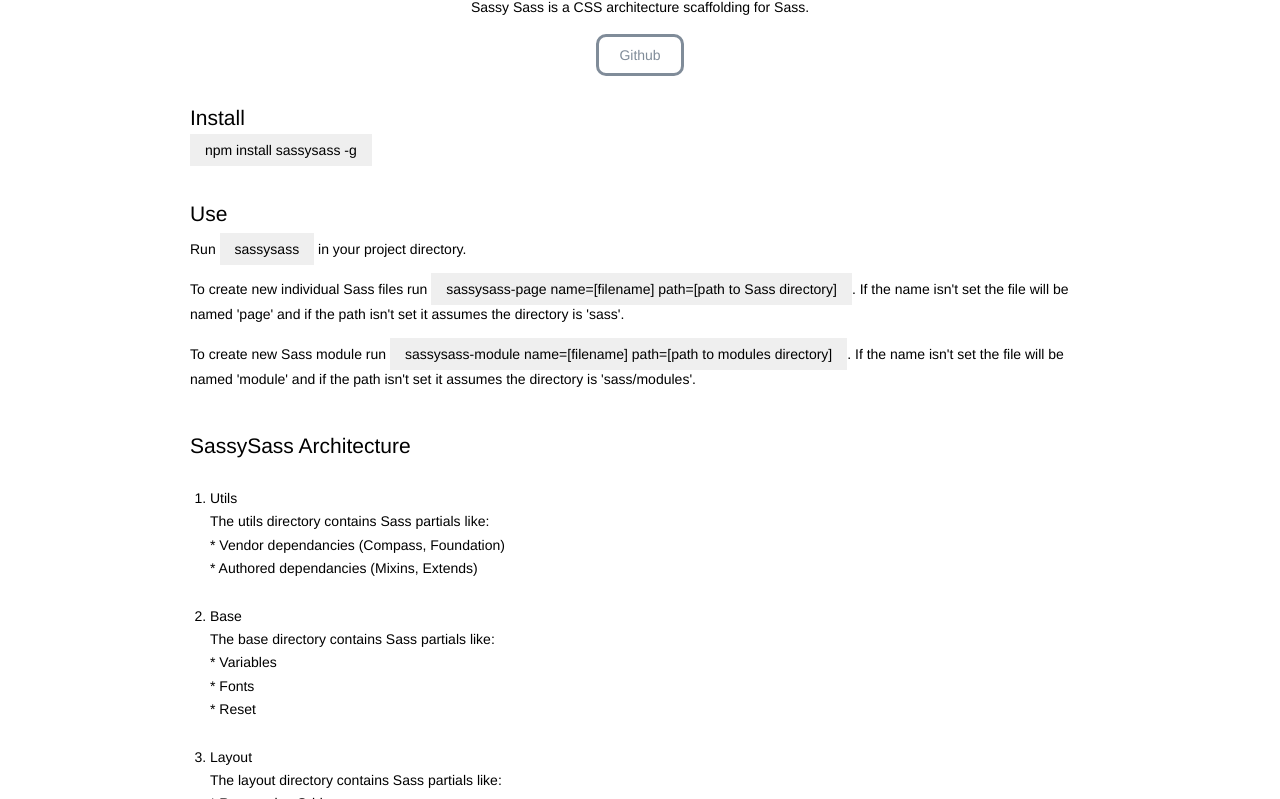
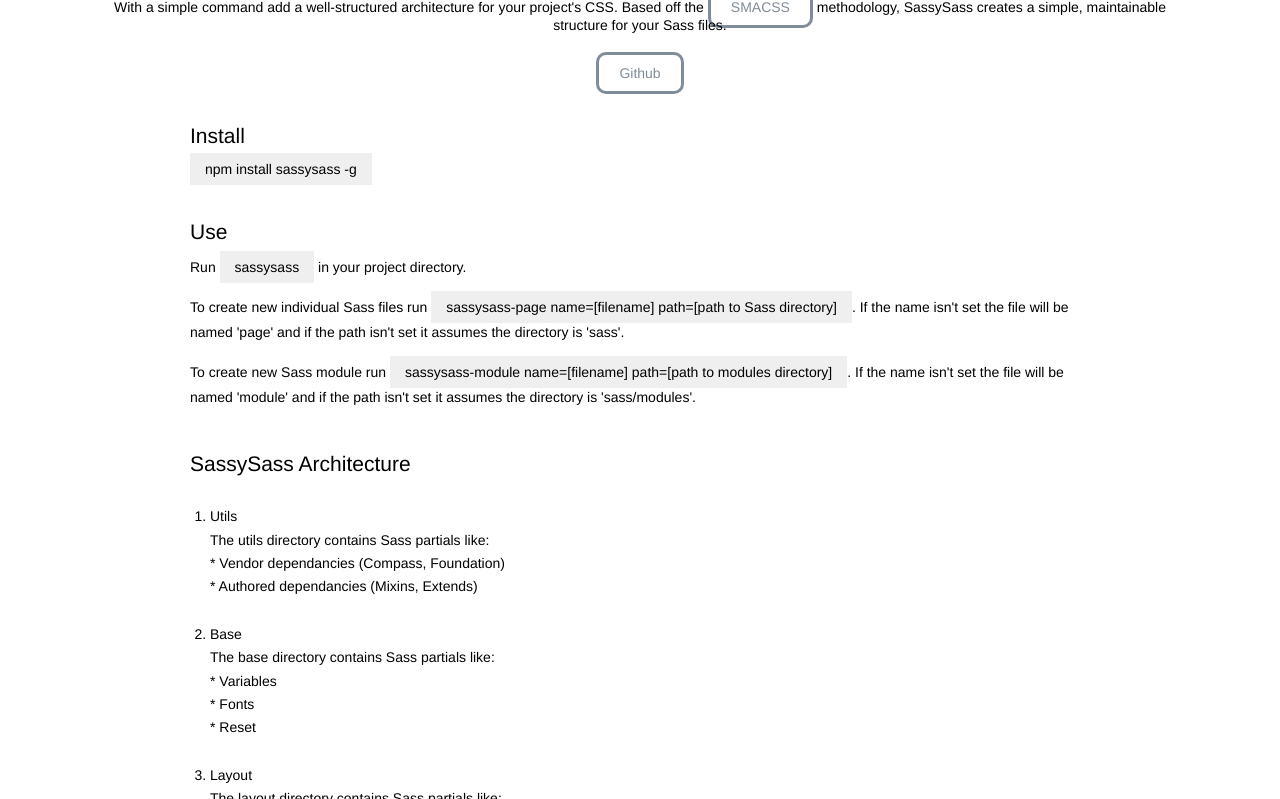
Before and after one commit to ryanburgess/sassysass-site, a website: page index.html in a window 1280 px wide. Shown: the part 139-938 px from the top of the page. Drawn offline with Linux system fonts and the light colour scheme.

Commit message:
update site tagline

```diff
--- a/index.html
+++ b/index.html
@@ -26,7 +26,7 @@
         <div class="heading">
           <div class="row">
             <h1>SassySass</h1>
-            <p>Sassy Sass is a CSS architecture scaffolding for Sass.</p>
+            <p>With a simple command add a well-structured architecture for your project's CSS. Based off the <a href="http://smacss">SMACSS</a> methodology, SassySass creates a simple, maintainable structure for your Sass files.</p>
             <div class="button-container"><a href="https://github.com/ryanburgess/sassysass">Github</a></div>
           </div>
         </div>
```
